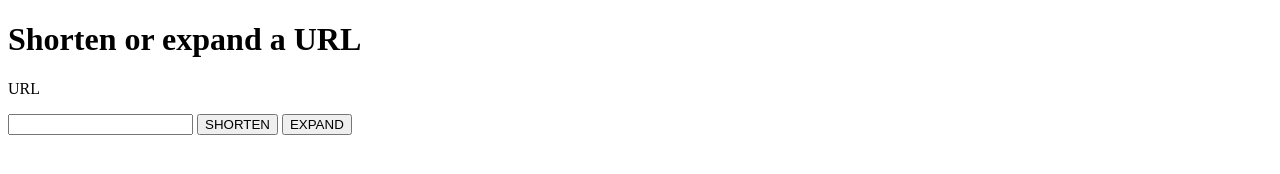
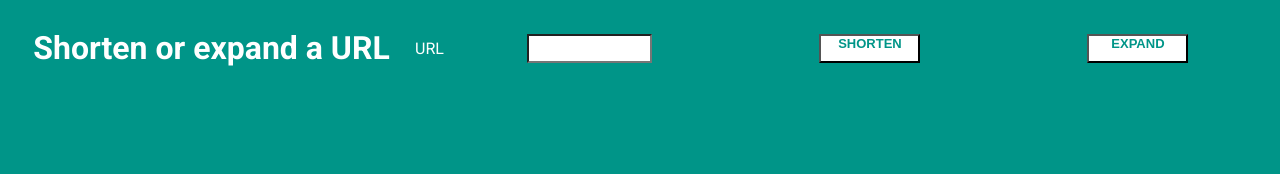
Before and after one commit to anthony-woodcock/url-expander-shortner, a plain HTML site: page index.html in a window 1280 px wide. Drawn offline with Linux system fonts and the light colour scheme.

Commit message:
added simply CSS

```diff
--- a/index.html
+++ b/index.html
@@ -4,15 +4,20 @@
     <meta charset="UTF-8">
     <meta name="viewport" content="width=device-width, initial-scale=1.0">
     <meta http-equiv="X-UA-Compatible" content="ie=edge">
+    <link rel="stylesheet" type="text/css" href="style.css">
+    <link href="https://fonts.googleapis.com/css?family=Roboto:400,700" rel="stylesheet">
     <title>Front End Networking</title>
 </head>
 <body>
-    <h1>Shorten or expand a URL</h1>
-    <p>URL</p>
-    <input id="urlInput"></input>
-    <button id="shorten">SHORTEN</button>
-    <button id="expand">EXPAND</button>
-    <p id="returnLink"></p>
+    <div class="container">
+        <h1>Shorten or expand a URL</h1>
+        <p>URL</p>
+
+            <input id="urlInput"></input>
+            <button id="shorten">SHORTEN</button>
+            <button id="expand">EXPAND</button>
+
+    </div>
 
     <script src="app.js"></script>
 </body>
--- a/style.css
+++ b/style.css
@@ -0,0 +1,47 @@
+.container {
+    display: flex;
+    flex-direction: column;
+
+}
+
+body {
+    background: #009588;
+}
+
+h1, p {
+    color: white;
+    padding-left: 2%;
+    font-family: 'Roboto', sans-serif;
+}
+
+
+#urlInput, #shorten , #expand{
+    margin: 2%;
+    width: 80%;
+    padding: 10px;
+    margin-left: auto;
+    margin-right: auto;
+    color: #009588;
+    background-color: white;
+    font-size: 16px;
+    font-weight: 700;
+}
+
+@media screen and (min-width: 700px) {
+    .container {
+        display: flex;
+        flex-direction: row;
+        align-items: center;
+    }
+
+    #urlInput, #shorten , #expand{
+        width: 8%;
+        padding-top: 0px;
+        margin-left: auto;
+        margin-right: auto;
+        color: #009588;
+        background-color: white;
+        font-size: 13px;
+        font-weight: 700;
+    }
+}
```
